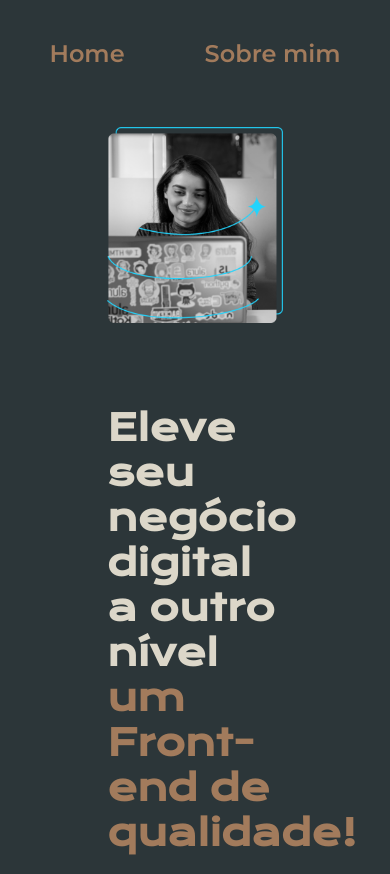
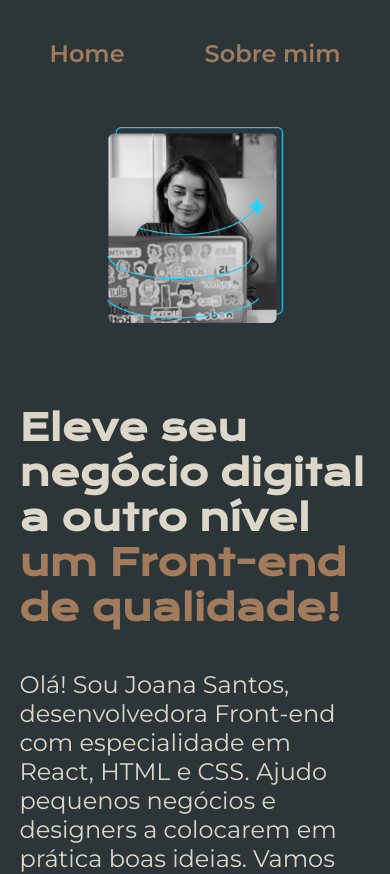
Before and after one commit to ffrejat/portfolio, a plain HTML site: page index.html in a window 390 px wide. Shown: the top 874 px of the page. Drawn offline with nearby package versions, Linux system fonts and the light colour scheme.

Commit message:
Add files via upload

```diff
--- a/styles/style.css
+++ b/styles/style.css
@@ -143,6 +143,10 @@ body {
         flex-direction: column-reverse;
         padding: 5%;
     }
+
+    .apresentacao__conteudo {
+        width: auto; /*usa o valor automático, neste caso, preenchendo todo o espaço até o padding*/
+    }
 }
 
 
```
